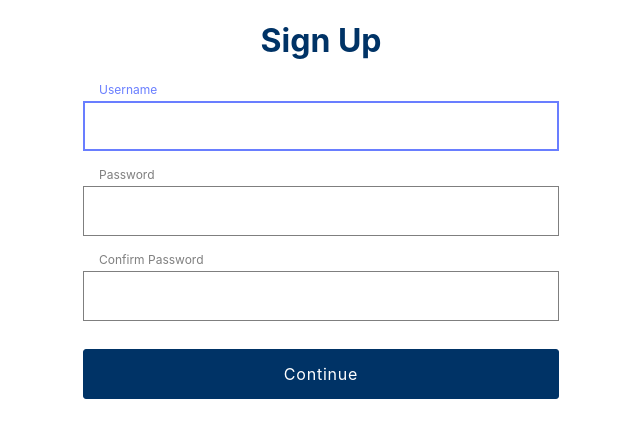
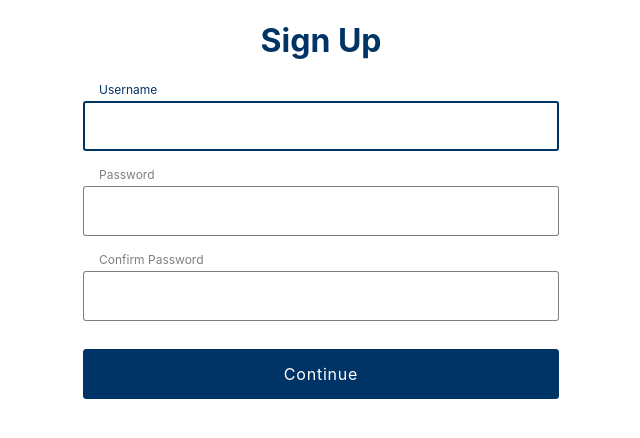
Before and after one commit to timurengineer/sign-up-form, a React (Create React App) app: page / in a window 1280 px wide. Shown: the top 438 px of the page, without its empty margins (319-959 px from the left). Built offline with nearby package versions, Linux system fonts and the light colour scheme.

Commit message:
update color and boder-radius of TextInput

```diff
--- a/src/TextInput.js
+++ b/src/TextInput.js
@@ -16,7 +16,7 @@ const input = {
   backgroundColor: '#ffffff',
   outline: 'none',
   color: 'rgb(0,0,0,.87)',
-  borderRadius: '0',
+  borderRadius: '3px',
 };
 
 const labelStyle = {
@@ -63,10 +63,10 @@ const TextInput = React.forwardRef(
           height: small ? '40px' : '50px',
           border: errorMessage ? '2px solid #B00020' : 'solid 1px rgb(0,0,0,.5)',
           ':focus': {
-            border: errorMessage ? '2px solid #B00020' : '2px solid #697eff',
+            border: errorMessage ? '2px solid #B00020' : '2px solid #036',
           },
           ':focus ~ label': {
-            color: errorMessage ? '#B00020' : '#697eff',
+            color: errorMessage ? '#B00020' : '#036',
           },
         }, className)}
         {...other}
```
